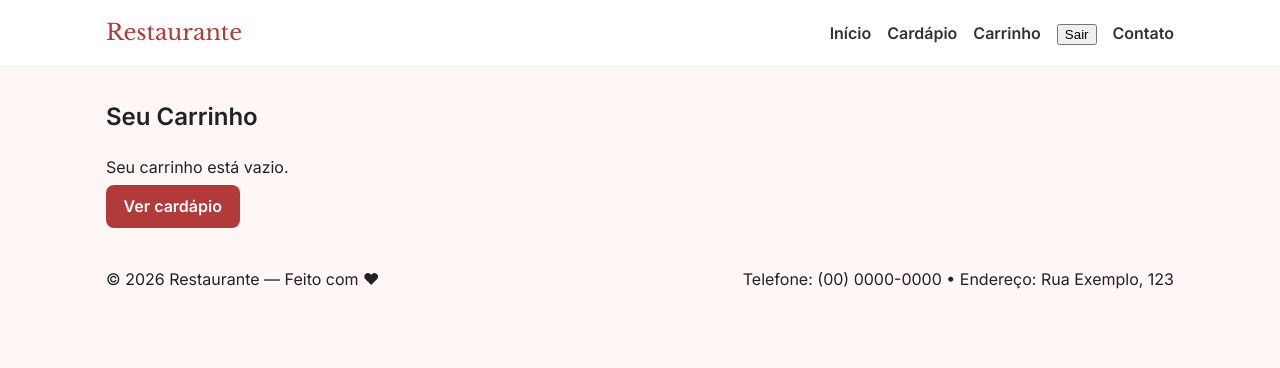
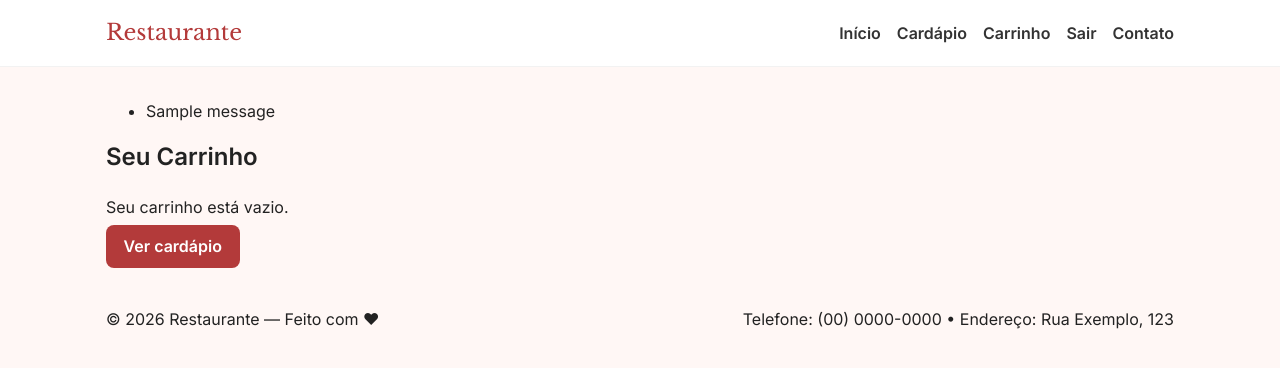
Before and after one commit to FilipeMadeira13/sistema-cardapio, a Django app: page /carrinho/ in a window 1280 px wide. Shown: the top 368 px of the page. Run offline with Django 5.2, Linux system fonts and the light colour scheme; a user stored in the database is signed in; tables that the repository leaves empty hold one stand-in row (values such as "Sample post"); one stand-in notice (Sample message) is shown.

Commit message:
Adiciona messages ao adicionar itens ao carrinho

```diff
--- a/cardapio/views.py
+++ b/cardapio/views.py
@@ -1,3 +1,4 @@
+from django.contrib import messages
 from django.contrib.auth import login
 from django.contrib.auth.decorators import login_required
 from django.core.exceptions import ValidationError
@@ -32,9 +33,10 @@
 def adicionar_ao_carrinho(request, produto_id):
     if request.method != "POST":
         return redirect("menu")
-    get_object_or_404(Produto, id=produto_id, disponivel=True)
+    produto = get_object_or_404(Produto, id=produto_id, disponivel=True)
     carrinho_service.adicionar_item(request, produto_id)
-    return redirect("ver_carrinho")
+    messages.success(request, f'"{produto.nome}" adicionado ao carrinho.')
+    return redirect("menu")
 
 
 def remover_do_carrinho(request, produto_id):
--- /dev/null
+++ b/pyrightconfig.json
@@ -0,0 +1,3 @@
+{
+  "reportAttributeAccessIssue": "warning"
+}
--- a/static/styles/styles.css
+++ b/static/styles/styles.css
@@ -37,6 +37,12 @@
 
 .cta{background:rgba(0,0,0,.03);padding:1rem;border-radius:8px;text-align:center;margin:2rem 0}
 
+.messages{list-style:none;padding:0;margin:1rem 0}
+.message{padding:.8rem 1rem;border-radius:8px;margin-bottom:.5rem;font-weight:600}
+.message-success{background:rgba(60,150,90,.1);color:#2d7a4f;border:1px solid rgba(60,150,90,.25)}
+.message-error{background:rgba(179,58,58,.08);color:var(--accent-dark);border:1px solid rgba(179,58,58,.25)}
+.message-info{background:rgba(70,110,180,.08);color:#3a5a9a;border:1px solid rgba(70,110,180,.2)}
+
 .erro{background:rgba(179,58,58,.08);color:var(--accent-dark);border:1px solid rgba(179,58,58,.25);padding:.8rem 1rem;border-radius:8px;margin:1rem 0;font-weight:600}
 
 .btn-secondary{background:transparent;color:var(--accent);border:1px solid var(--accent);padding:.5rem .9rem;border-radius:8px;text-decoration:none;font-weight:600;font-size:.9rem;display:inline-block;margin-top:.4rem}
--- a/templates/cardapio/base.html
+++ b/templates/cardapio/base.html
@@ -18,10 +18,7 @@
         <a href="{% url 'menu' %}">Cardápio</a>
         <a href="{% url 'ver_carrinho' %}">Carrinho</a>
         {% if user.is_authenticated %}
-        <form method="post" action="{% url 'logout' %}">
-          {% csrf_token %}
-          <button type="submit" class="nav-link">Sair</button>
-        </form>
+        <a href="{% url 'logout' %}">Sair</a>
         {% else %}
         <a href="{% url 'login' %}">Entrar</a>
         {% endif %}
@@ -32,6 +29,13 @@
   </header>
 
   <main class="container" id="content">
+    {% if messages %}
+    <ul class="messages">
+      {% for message in messages %}
+      <li class="message message-{{ message.tags }}">{{ message }}</li>
+      {% endfor %}
+    </ul>
+    {% endif %}
     {% block content %}{% endblock %}
   </main>
 
```
Also changed, not shown: BACKLOG.md (+1 -1 lines).
